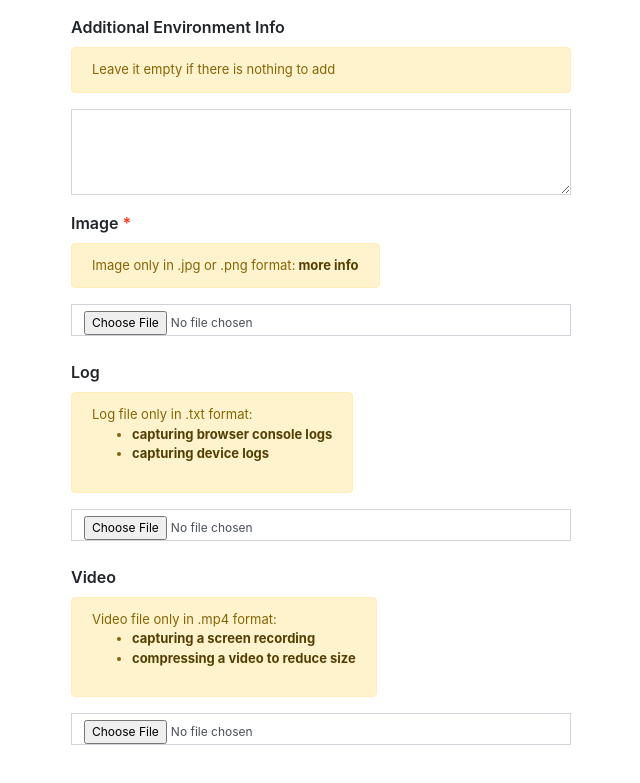
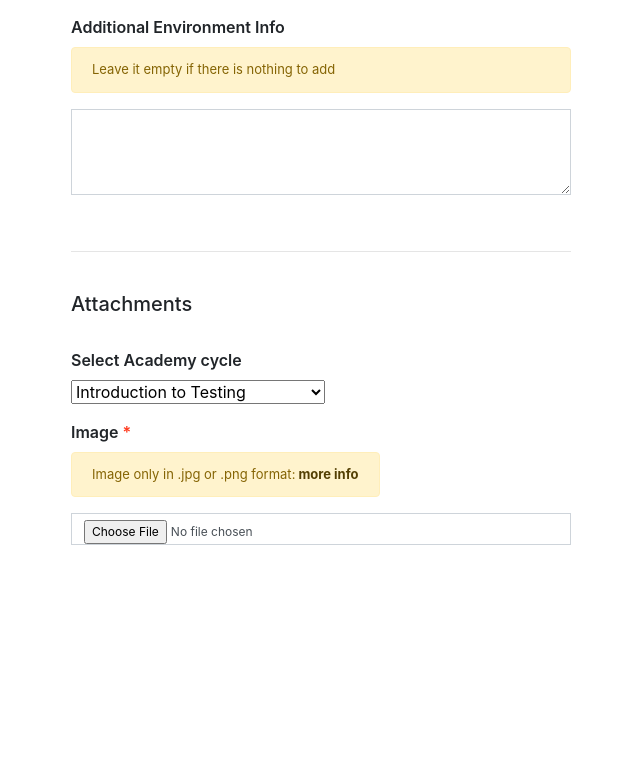
Before and after one commit to Assylkhan/issue-report-validation, a React (Create React App) app: page / in a window 1280 px wide. Shown: the part 1353-2136 px from the top of the page, without its empty margins (319-959 px from the left). After the commit the page ends 1946 px from the top, so only its background shows below. Built offline with nearby package versions, Linux system fonts and the light colour scheme.

Commit message:
fixing bugs

```diff
--- a/src/forms/Form.js
+++ b/src/forms/Form.js
@@ -29,7 +29,8 @@ class Form extends Component {
       actualResultValid: false,
       errorMessageValid: false,
       additionalInfoValid: false,
-      formValid: false
+      formValid: false,
+      cycleType: 'Intro'
     }
   }
 
@@ -73,6 +74,7 @@ class Form extends Component {
     let actualResultValid = this.state.actualResultValid;
     let errorMessageValid = this.state.errorMessageValid;
     let additionalInfoValid = this.state.additionalInfoValid;
+    var cycleType = this.state.cycleType;
 
     switch(fieldName) {
       case 'issueTitle':
@@ -115,6 +117,19 @@ class Form extends Component {
         /*issueTypeValid = value.length >= 6;
         fieldValidationErrors.issueType = issueTypeValid ? '': ' is too short';*/
         break;
+      case 'cycleType':
+        switch(value) {
+          case 'Introduction to Testing':
+            cycleType = 'Intro';
+            break;
+          case 'Computers & Mobile & Challenge':
+            cycleType = 'Comp';
+            break;
+          case 'Charles':
+            cycleType = "Charles";
+            break;
+          default: break;
+        }
       default:
         break;
     }
@@ -127,7 +142,9 @@ class Form extends Component {
                     expectedResultValid: expectedResultValid,
                     actualResultValid: actualResultValid,
                     errorMessageValid: errorMessageValid,
-                    additionalInfoValid: additionalInfoValid
+                    additionalInfoValid: additionalInfoValid,
+                    formValid: this.state.formValid,
+                    cycleType: cycleType
                   }, this.validateForm);
   }
 
@@ -150,7 +167,7 @@ class Form extends Component {
   render () {
     return (
       <form className="demoForm">
-        <div className="panel panel-default">
+        <div className="panel panel-default hidden">
           <FormErrors formErrors={this.state.formErrors} />
         </div>
 
@@ -269,26 +286,49 @@ class Form extends Component {
               onChange={this.handleUserInput}
               onInput={this.superFNbecauseMSMakesIEsuckIntentionally}></textarea>
         </div>
+        <br/>
+        <hr/>
+        <br/>
+        <h5>Attachments</h5>
+        <br/>
+        <div className="form-group">
+          <label class="control-label">Select Academy cycle</label><br/>
+          <select class="selectpicker" name="cycleType"
+                  value={this.state.cycleType}
+                  onChange={this.handleUserInput}>
+            <option>Introduction to Testing</option>
+            <option>Computers & Mobile & Charles</option>
+            <option>Charles</option>
+          </select>
+        </div>
+
 
         <div>
+          <div id="imageFile">
             <label class="control-label required">Image</label><br/>
             <label class="alert alert-warning">Image only in .jpg or .png format:
               <a class="alert-link" href="https://www.utest.com/courses/creating-screenshots/creating-quality-screenshots"> more info</a>
             </label><input class="form-control" type="file" accept="image/*" /><br/>
-          <label class="control-label">Log</label><br/>
-          <label class="alert alert-warning">Log file only in .txt format:
-            <ul>
-              <li><a class="alert-link" href="https://www.utest.com/courses/console-logs">capturing browser console logs</a></li>
-              <li><a class="alert-link" href="https://www.utest.com/courses/device-logs">capturing device logs</a></li>
-            </ul>
-          </label><input class="form-control" type="file" accept="text/plain" /><br/>
+          </div>
+          <div style={{display: this.state.cycleType == 'Intro' ? 'none' : 'block' }} id="videoFile">
             <label class="control-label">Video</label><br/>
-          <label class="alert alert-warning">Video file only in .mp4 format:
+            <label class="alert alert-warning">Video file only in .mp4 format (guide):
               <ul>
                 <li><a class="alert-link" href="https://www.utest.com/courses/creating-screen-recordings">capturing a screen recording</a></li>
                 <li><a class="alert-link" href="https://www.utest.com/articles/using-handbrake-in-a-few-easy-steps">compressing a video to reduce size</a></li>
               </ul>
             </label><input class="form-control" type="file" accept="video/*" /><br/>
+          </div>
+          <div style={{display: this.state.cycleType == 'Intro' ? 'none' : 'block' }} id="logFile">
+            <label class="control-label">Log</label><br/>
+            <label class="alert alert-warning">Log file only in .txt format (guide):
+              <ul>
+                <li style={{display: this.state.cycleType == 'Charles' ? 'none' : 'list-item' }}><a class="alert-link" href="https://www.utest.com/courses/console-logs">capturing browser console logs</a></li>
+                <li style={{display: this.state.cycleType == 'Charles' ? 'none' : 'list-item' }}><a class="alert-link" href="https://www.utest.com/courses/device-logs">capturing device logs</a></li>
+                <li style={{display: this.state.cycleType == 'Charles' ? 'list-item' : 'none' }}><a class="alert-link" href="https://www.utest.com/courses/charles-proxy">charles Proxy Logs</a></li>
+              </ul>
+            </label><input class="form-control" type="file" accept="text/plain" /><br/>
+          </div>
         </div>
         <br/>
         <div className="form-group hidden">
```
Also changed, not shown: 1 other file (tests, documents, lock files or other folders). Lines whose indentation alone changed are shown as unchanged.
